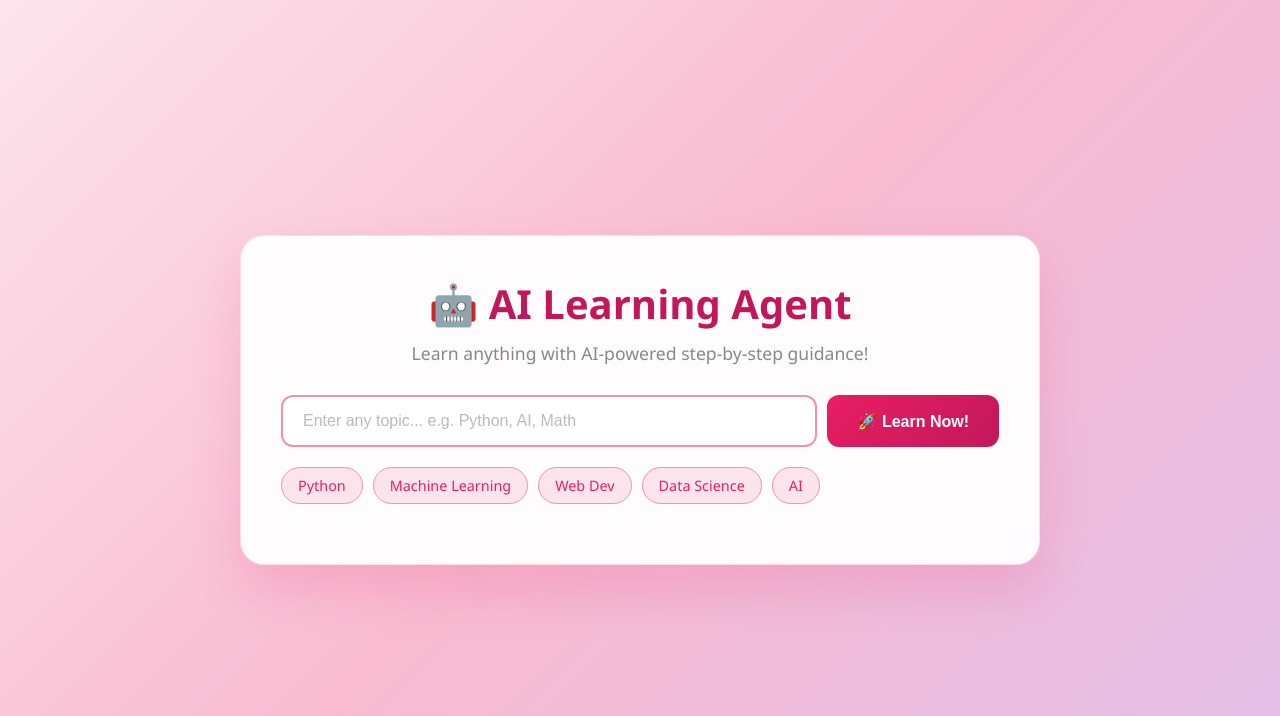
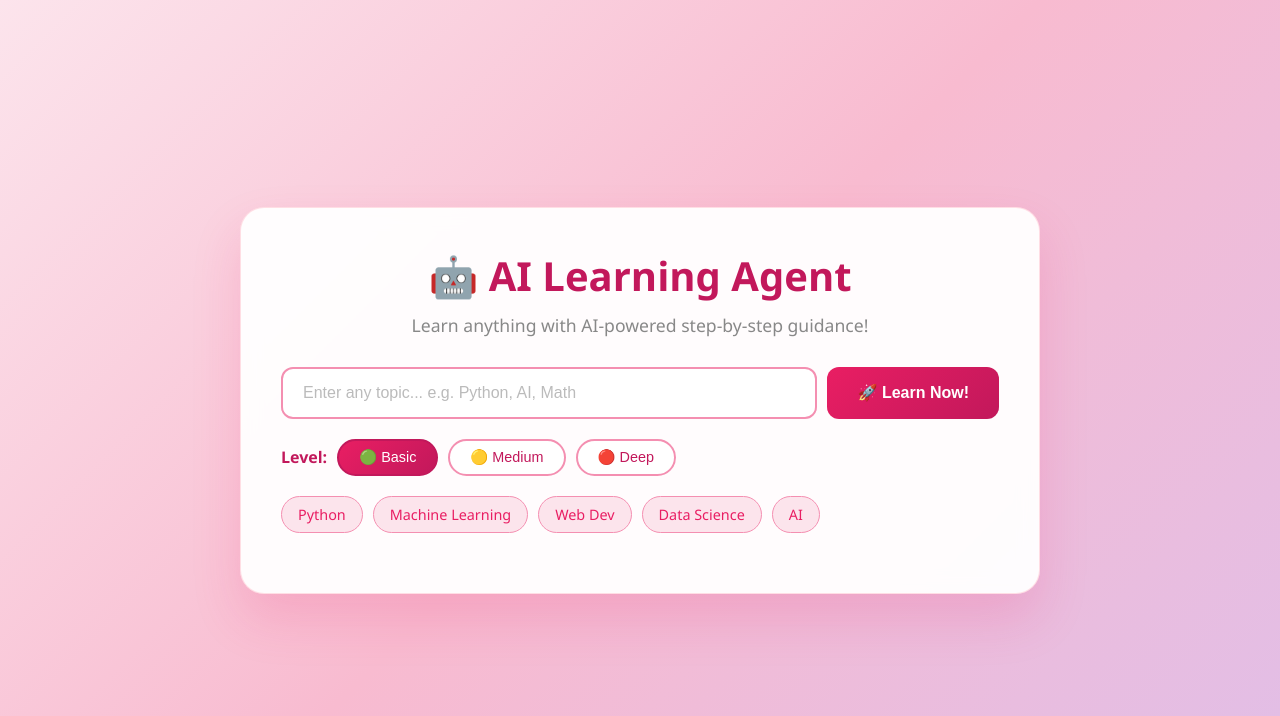
Before and after one commit to sccc305-star/ai-learning-agent, a Flask app: page / in a window 1280 px wide. Shown: the top 716 px of the page. Run offline with Flask 3, Linux system fonts and the light colour scheme.

Commit message:
Add level select, copy button and follow-up questions

```diff
--- a/app.py
+++ b/app.py
@@ -15,18 +15,50 @@ def home():
 def learn():
     data = request.get_json()
     topic = data['topic']
+    level = data.get('level', 'Basic')
 
-    prompt = f"""
-    Topic: {topic}
+    if level == 'Basic':
+        prompt = f"""
+        Topic: {topic}
+        Level: Beginner
 
-    Please provide:
-    1. Simple explanation (3-4 lines)
-    2. 3 Key points to learn
-    3. 2 Real life examples
-    4. 1 Practice question
+        Please provide:
+        1. Simple explanation (3-4 lines) in very easy words
+        2. 3 Key points to learn
+        3. 2 Real life examples
+        4. 1 Simple practice question
 
-    Keep it beginner friendly.
-    """
+        Keep it very simple for beginners.
+        """
+    elif level == 'Medium':
+        prompt = f"""
+        Topic: {topic}
+        Level: Intermediate
+
+        Please provide:
+        1. Detailed explanation (5-6 lines)
+        2. 5 Key concepts to understand
+        3. 3 Real world use cases
+        4. 2 Practice questions with hints
+        5. Common mistakes to avoid
+
+        Target audience: Someone with basic knowledge.
+        """
+    else:
+        prompt = f"""
+        Topic: {topic}
+        Level: Advanced/Deep
+
+        Please provide:
+        1. In-depth technical explanation
+        2. 7 Advanced concepts
+        3. 3 Complex real world examples
+        4. 3 Challenging practice questions
+        5. Best practices and optimization tips
+        6. Related advanced topics to explore
+
+        Target audience: Experienced learner who wants deep knowledge.
+        """
 
     models = [
         "deepseek/deepseek-v4-flash:free",
--- a/static/css/style.css
+++ b/static/css/style.css
@@ -138,3 +138,95 @@ h1 {
     .input-box { flex-direction: column; }
     .input-box button { width: 100%; }
 }
+.level-box {
+    display: flex;
+    align-items: center;
+    gap: 10px;
+    margin-bottom: 20px;
+    flex-wrap: wrap;
+}
+
+.level-box span {
+    color: #c2185b;
+    font-weight: bold;
+}
+
+.level-btn {
+    padding: 8px 20px;
+    border: 2px solid #f48fb1;
+    border-radius: 20px;
+    background: white;
+    color: #c2185b;
+    cursor: pointer;
+    font-size: 0.9rem;
+    transition: all 0.3s;
+}
+
+.level-btn:hover {
+    background: #fce4ec;
+}
+
+.level-btn.active {
+    background: linear-gradient(135deg, #e91e63, #c2185b);
+    color: white;
+    border-color: #c2185b;
+}
+
+.result-header {
+    display: flex;
+    justify-content: space-between;
+    align-items: center;
+    margin-bottom: 10px;
+}
+
+.result-header span {
+    color: #c2185b;
+    font-weight: bold;
+    font-size: 1.1rem;
+}
+
+.copy-btn {
+    padding: 8px 16px;
+    background: linear-gradient(135deg, #e91e63, #c2185b);
+    color: white;
+    border: none;
+    border-radius: 10px;
+    cursor: pointer;
+    font-size: 0.9rem;
+    transition: all 0.3s;
+}
+
+.copy-btn:hover {
+    transform: scale(1.05);
+}
+
+.followup-box {
+    margin-top: 20px;
+    padding: 20px;
+    background: #fce4ec;
+    border-radius: 16px;
+}
+
+.followup-box p {
+    color: #c2185b;
+    font-weight: bold;
+    margin-bottom: 10px;
+}
+
+.followup-box span {
+    display: inline-block;
+    padding: 8px 16px;
+    background: white;
+    color: #e91e63;
+    border-radius: 20px;
+    cursor: pointer;
+    font-size: 0.85rem;
+    margin: 5px;
+    border: 1px solid #f48fb1;
+    transition: all 0.3s;
+}
+
+.followup-box span:hover {
+    background: #e91e63;
+    color: white;
+}
--- a/static/js/main.js
+++ b/static/js/main.js
@@ -1,3 +1,16 @@
+let currentLevel = 'Basic';
+
+function setLevel(level, btn) {
+    currentLevel = level;
+    document.querySelectorAll('.level-btn').forEach(b => b.classList.remove('active'));
+    btn.classList.add('active');
+}
+
+function setTopic(topic) {
+    document.getElementById('topicInput').value = topic;
+    learnTopic();
+}
+
 async function learnTopic() {
     const topic = document.getElementById('topicInput').value;
 
@@ -7,22 +20,23 @@ async function learnTopic() {
     }
 
     document.getElementById('loading').style.display = 'block';
-    document.getElementById('result').style.display = 'none';
+    document.getElementById('resultContainer').style.display = 'none';
 
     try {
         const response = await fetch('/learn', {
             method: 'POST',
-            headers: {
-                'Content-Type': 'application/json'
-            },
-            body: JSON.stringify({ topic: topic })
+            headers: { 'Content-Type': 'application/json' },
+            body: JSON.stringify({ topic: topic, level: currentLevel })
         });
 
         const data = await response.json();
 
         document.getElementById('loading').style.display = 'none';
-        document.getElementById('result').style.display = 'block';
+        document.getElementById('resultContainer').style.display = 'block';
         document.getElementById('result').innerHTML = formatResult(data.result);
+
+        // Follow-up questions
+        showFollowup(topic);
 
     } catch (error) {
         document.getElementById('loading').style.display = 'none';
@@ -37,13 +51,37 @@ function formatResult(text) {
         .replace(/\n/g, '<br>');
 }
 
-function setTopic(topic) {
-    document.getElementById('topicInput').value = topic;
-    learnTopic();
+function copyResult() {
+    const result = document.getElementById('result').innerText;
+    navigator.clipboard.writeText(result);
+
+    const btn = document.querySelector('.copy-btn');
+    btn.innerHTML = '✅ Copied!';
+    setTimeout(() => { btn.innerHTML = '📋 Copy'; }, 2000);
+}
+
+function showFollowup(topic) {
+    const questions = [
+        `${topic} advanced concepts`,
+        `${topic} projects for beginners`,
+        `${topic} interview questions`,
+        `${topic} best practices`,
+        `${topic} vs alternatives`
+    ];
+
+    const container = document.getElementById('followupQuestions');
+    container.innerHTML = '';
+    questions.forEach(q => {
+        const span = document.createElement('span');
+        span.textContent = q;
+        span.onclick = () => {
+            document.getElementById('topicInput').value = q;
+            learnTopic();
+        };
+        container.appendChild(span);
+    });
 }
 
 document.getElementById('topicInput').addEventListener('keypress', function(e) {
-    if (e.key === 'Enter') {
-        learnTopic();
-    }
+    if (e.key === 'Enter') learnTopic();
 });
--- a/templates/index.html
+++ b/templates/index.html
@@ -7,7 +7,6 @@
     <link rel="stylesheet" href="{{ url_for('static', filename='css/style.css') }}">
 </head>
 <body>
-
     <div class="container">
         <h1>🤖 AI Learning Agent</h1>
         <p class="subtitle">Learn anything with AI-powered step-by-step guidance!</p>
@@ -15,6 +14,14 @@
         <div class="input-box">
             <input type="text" id="topicInput" placeholder="Enter any topic... e.g. Python, AI, Math">
             <button onclick="learnTopic()">🚀 Learn Now!</button>
+        </div>
+
+        <!-- Level Select -->
+        <div class="level-box">
+            <span>Level:</span>
+            <button class="level-btn active" onclick="setLevel('Basic', this)">🟢 Basic</button>
+            <button class="level-btn" onclick="setLevel('Medium', this)">🟡 Medium</button>
+            <button class="level-btn" onclick="setLevel('Deep', this)">🔴 Deep</button>
         </div>
 
         <div class="suggestions">
@@ -29,7 +36,18 @@
             🤔 AI is thinking...
         </div>
 
-        <div id="result" class="result-box" style="display:none;">
+        <div id="resultContainer" style="display:none;">
+            <div class="result-header">
+                <span>📖 Result</span>
+                <button class="copy-btn" onclick="copyResult()">📋 Copy</button>
+            </div>
+            <div id="result" class="result-box"></div>
+
+            <!-- Follow-up Questions -->
+            <div class="followup-box">
+                <p>🔍 Related Topics:</p>
+                <div id="followupQuestions"></div>
+            </div>
         </div>
     </div>
 
```
